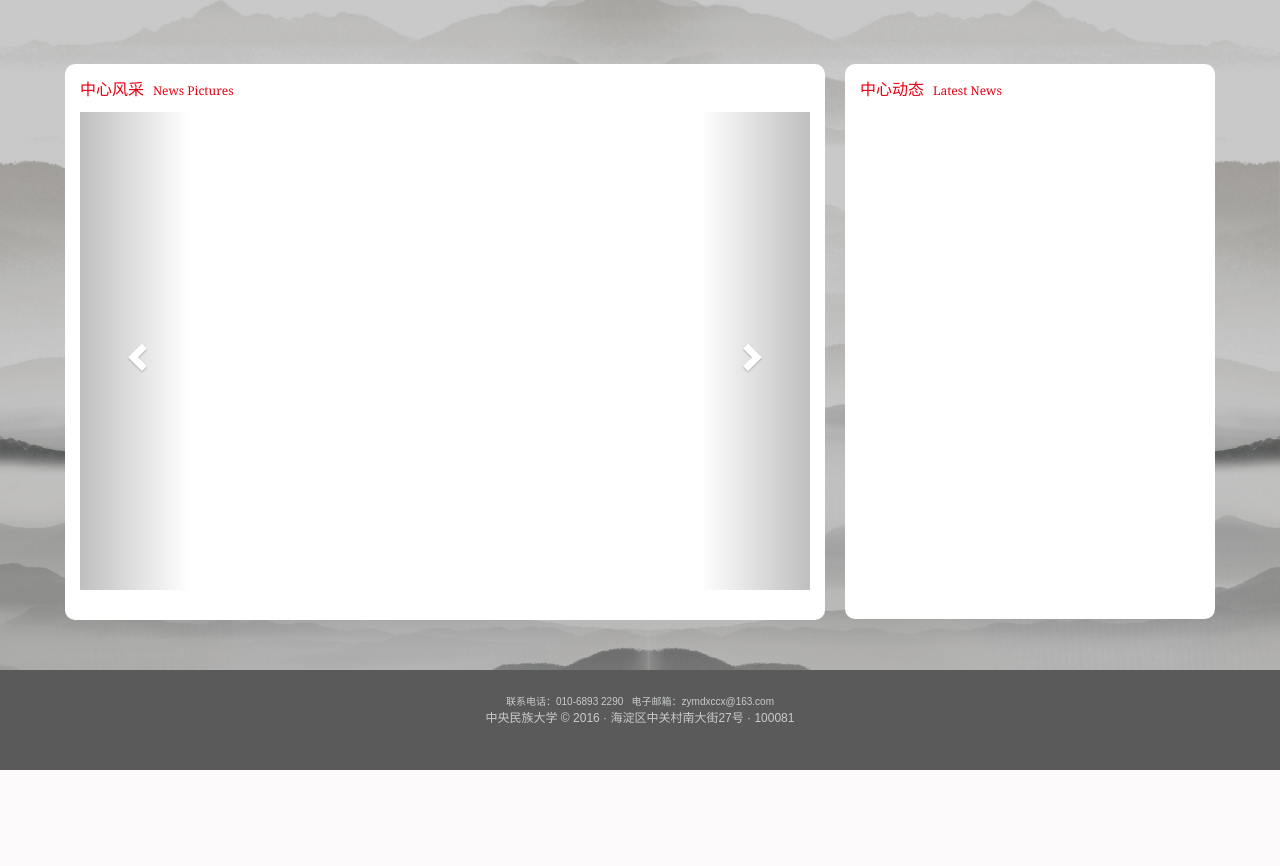
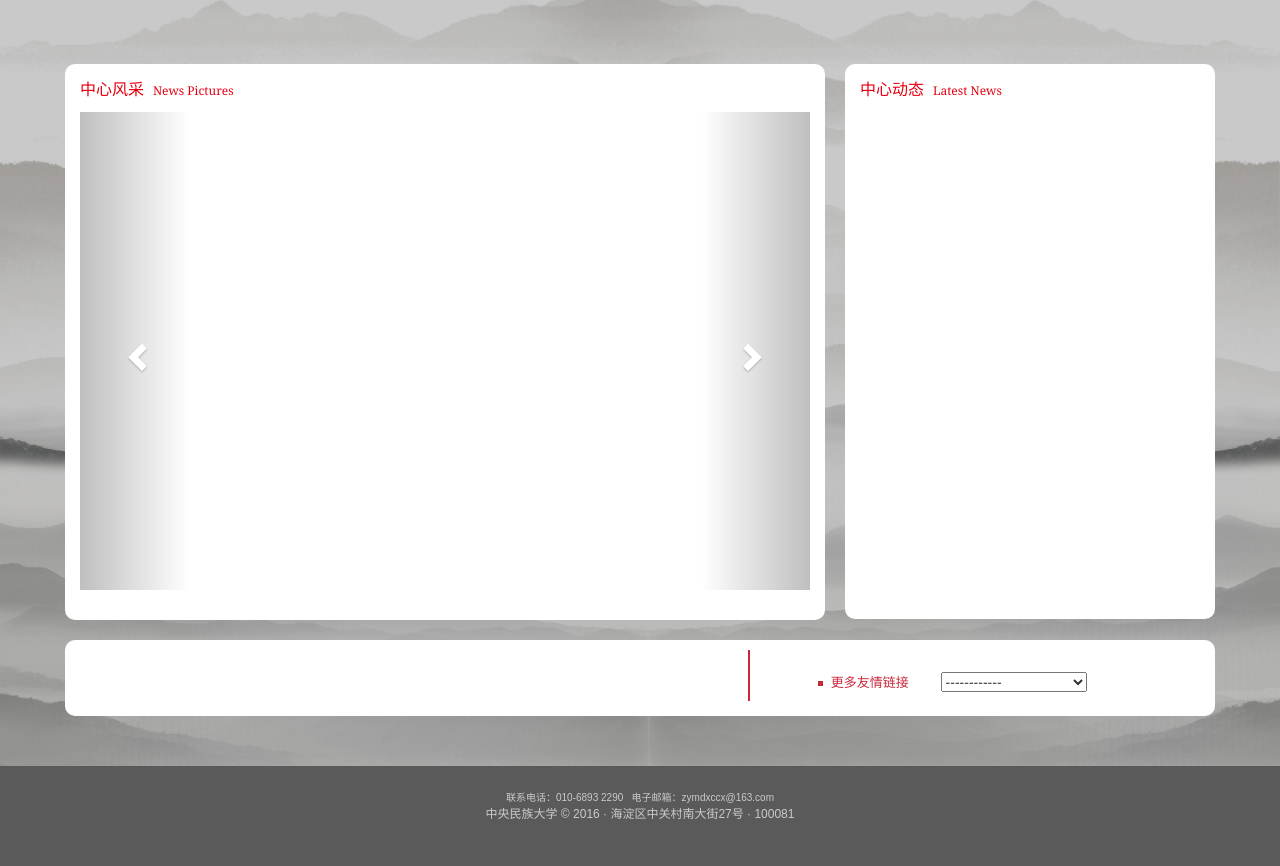
Before and after one commit to muma378/cic4emd, a Django app: template pages/templates/pages/index.html in a window 1280 px wide. Shown: the part 166-1032 px from the top of the page. Before the commit the page ends 936 px from the top, so only its background shows below. Run offline with Django 3.2, Linux system fonts and the light colour scheme; the template is opened without the code that fills it, so the values that code supplies are empty; some libraries are stand-ins or nearby versions.

Commit message:
[FIX] add block friendly links

```diff
--- a/pages/static/css/pages.css
+++ b/pages/static/css/pages.css
@@ -27,8 +27,6 @@ a:hover {
 	padding: 0px;
 	border: 0px;
 }
-
-
 
 
 /* branding and logo */
@@ -360,29 +358,61 @@ a:hover {
 
 /* friendly links */
 .cic-friendly-links {
-	display: none;
-	max-height: 65px;
+	/*display: none;*/
+	/*max-height: 65px;*/
+	padding-bottom: 10px;
 	overflow: hidden;
+}
+
+.cic-friendly-links a {
+	color: #595757;
 }
 
 .cic-friendly-links a:hover {
 	color: #c9273a;
 }
 
+.cic-links {
+	font-size: 14px;
+	font-family: NSimSun, SimSun, 宋体, sans-serif;
+	line-height: 200%;
+}
+
 .cic-links > span.vertical-sep {
 	color: #c9273a;
 }
 
-.cic-more > span.vertical-sep {
+.cic-more > div {
 	display: inline-block;
-	height: 40px;
+}
+
+.cic-more > div > span.vertical-sep {
+	display: inline-block;
+	height: 51px;
 	width: 2px;
+	margin-right: 30px;
 	background-color: #c9273a;
 }
 
-.cic-friendly-links a {
-	color: #595757;
+.cic-more > .more-links {
+	width: 84%;
+	float: right;
 }
+
+.more-links > span {
+	font-size: 13px;
+	font-family: "Microsoft YaHei",微软雅黑,"Microsoft JhengHei",华文细黑,STHeiti,sans-serif;
+	color: #c9273a;
+}
+
+.more-links > select {
+	width: 40%;
+	margin-top: 22px;
+	margin-right: 30px;
+	margin-left: 28px;
+}
+
+
 
 
 /* footer */
--- a/pages/static/css/response.css
+++ b/pages/static/css/response.css
@@ -31,6 +31,10 @@
 
 .cic-block.cic-block-trend {
 	height: 445px;
+}
+
+.cic-more > div > .vertical-sep {
+	display: none;
 }
 
 }
--- a/pages/templates/pages/friendly_links.html
+++ b/pages/templates/pages/friendly_links.html
@@ -5,7 +5,18 @@
       {% endfor %}
     </div>
     <div class="col-md-5 cic-more">
-      <span  class="vertical-sep"></span>
-      <span>options</span>
+      <div>
+      	<span class="vertical-sep"></span>
+      </div>
+      <div class="more-links">
+      	<span class="cic-square"></span>
+      	<span>&nbsp;更多友情链接</span>
+      	<select name="more-friendly-links" onchange="window.location.href=options[selectedIndex].value" >
+      		<option value="/" selected>------------</option>
+      		{% for link in more %}
+      			<option value="{{ link.link }}">{{ link.name }}</option>
+      		{% endfor %}
+      	</select>
+      </div>
     </div>
 </div>
```
